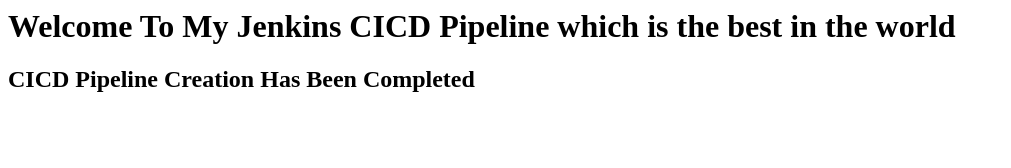
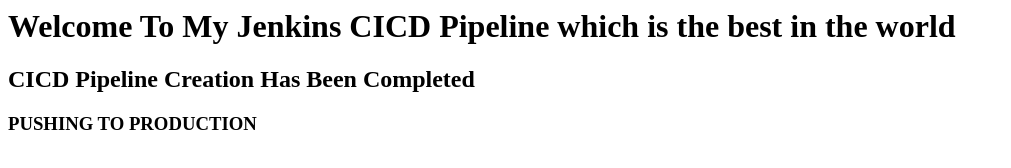
Before and after one commit to ndamnjogho6/CICDwebsite, a plain HTML site: page index.html in a window 1280 px wide. Shown: the whole page, without its empty margins (0-1011 px from the left). Drawn offline with Linux system fonts and the light colour scheme.

Commit message:
Added more info

```diff
--- a/index.html
+++ b/index.html
@@ -3,5 +3,6 @@
 <body>
 <h1>Welcome To My Jenkins CICD Pipeline which is the best in the world</h1>
 <h2>CICD Pipeline Creation Has Been Completed</h2>
+<h3>PUSHING TO PRODUCTION</h3>
 </body>
 </html>
```
